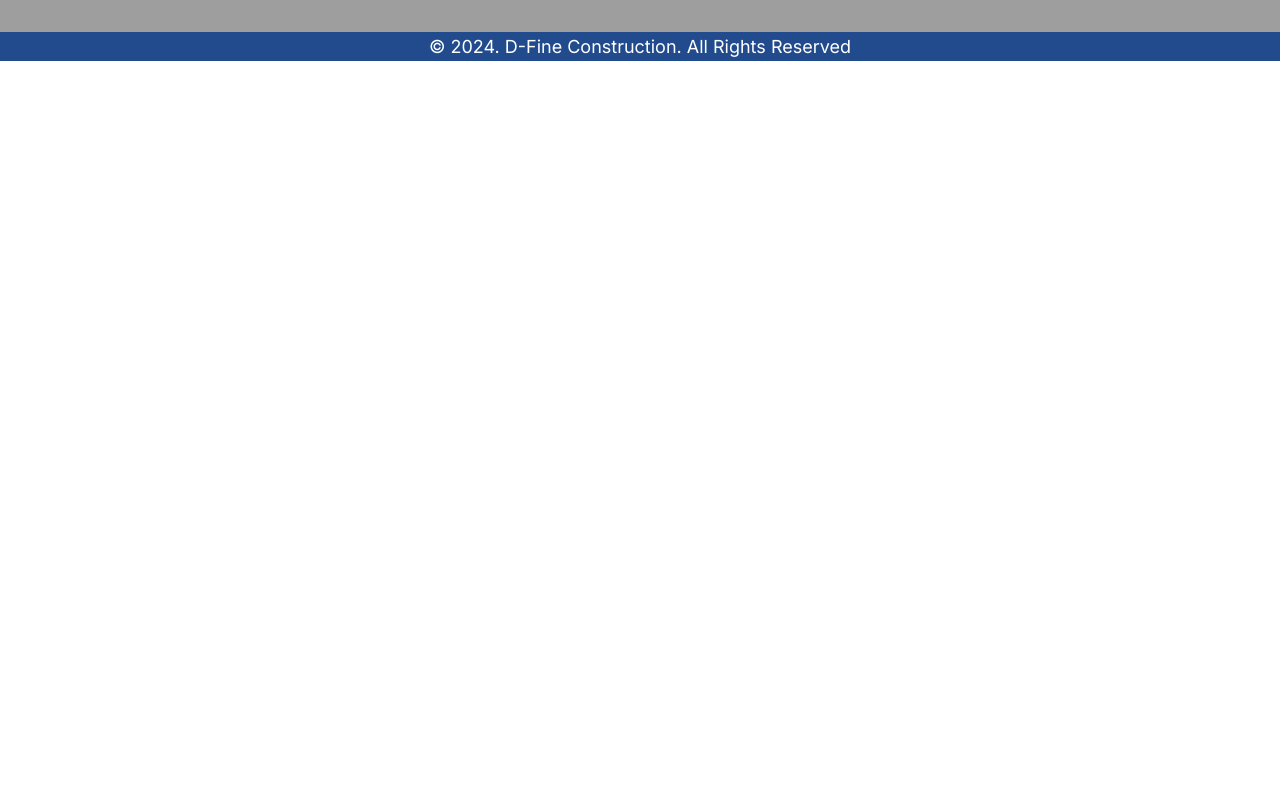
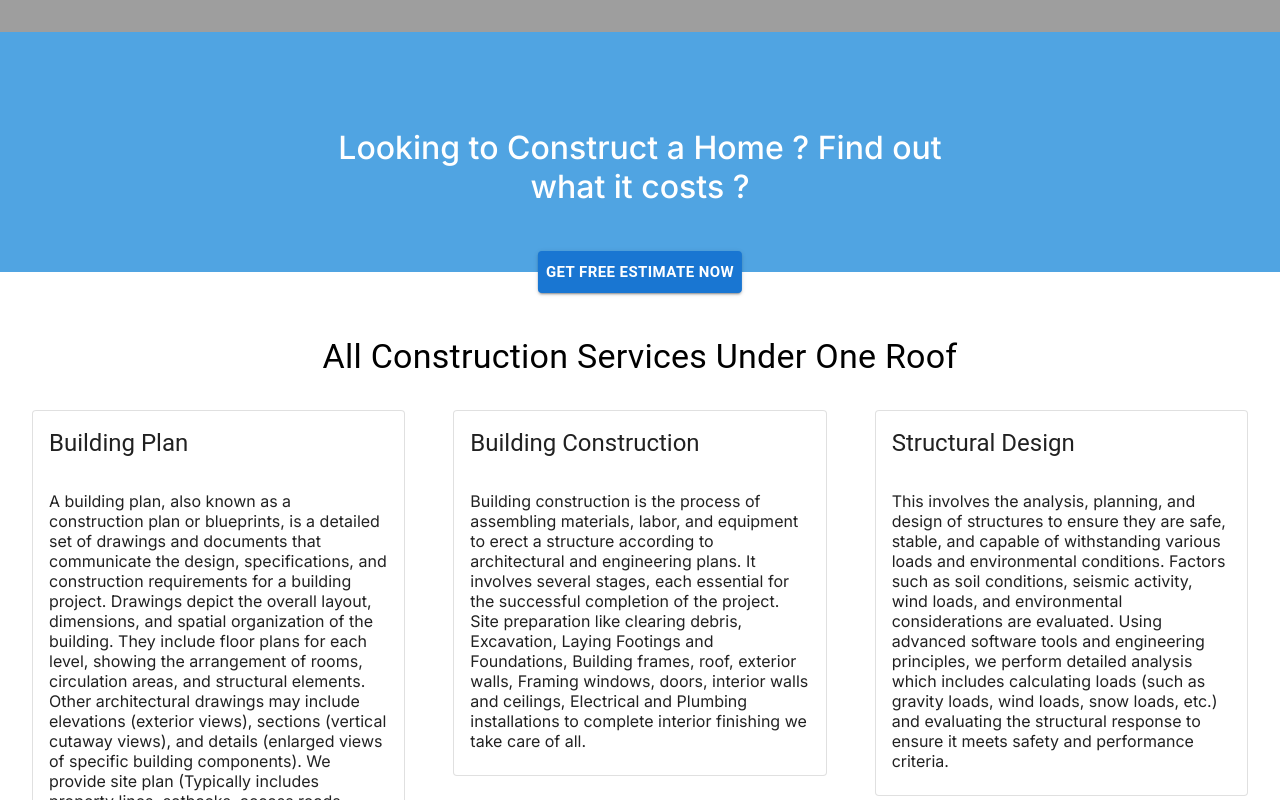
Before and after one commit to manojd929/dfineconstruction, a Next.js app: page / in a window 1280 px wide. Shown: the part 860-1660 px from the top of the page. Before the commit the page ends 921 px from the top, so only its background shows below. Built offline with nearby package versions, Linux system fonts and the light colour scheme; grey boxes are pictures that could not be loaded.

Commit message:
few more sections on hoem page

```diff
--- a/src/app/page.module.css
+++ b/src/app/page.module.css
@@ -1,4 +1,4 @@
-.homeBgContent {
+.homeBgContainer {
   position: relative;
   top: 45%;
   left: 50%;
@@ -22,6 +22,46 @@
   }
 }
 
+.estimateContainer {
+  position: relative;
+  text-align: center;
+  vertical-align: middle;
+
+  background-color: var(--primary-color);
+  min-height: 30vh;
+
+  .costQuestion {
+    position: absolute;
+    top: 40%;
+    left: 50%;
+    transform: translateX(-50%);
+    color: var(--white-color);
+    font-size: 2rem;
+    font-weight: 500;
+  }
+
+  .estimateButton {
+    position: absolute;
+    font-weight: bold;
+    padding: 8px;
+    top: 100%;
+    transform: translate(-50%, -50%);
+  }
+}
+
+.servicesContainer {
+  background-color: var(--white-color);
+  padding: 4rem 2rem;
+
+  .servicesHeader {
+    margin-bottom: 2rem;
+  }
+}
+
+.recentWorksContainer {
+
+}
+
 /* Tablet and Smaller Desktop */
 @media (max-width: 1120px) {
   .motto {
--- a/src/app/page.tsx
+++ b/src/app/page.tsx
@@ -1,14 +1,15 @@
 import BackgroundComp from "@/components/BackgroundComp";
+import config from '@/config/config.json';
+import { Button, Card, CardContent, CardHeader, Grid, Typography } from "@mui/material";
 import styles from "./page.module.css";
-import { Button } from "@mui/material";
-import config from '@/config/config.json'
 
 export default function Home() {
-  const { company } = config
+  const { company, services } = config
   return (
     <div className={styles.main}>
+      <section>
         <BackgroundComp>
-        <div className={styles.homeBgContent}>
+          <div className={styles.homeBgContainer}>
             <p className={styles.motto}>{company.motto}</p>
             <p className={styles.description}>{company.description}</p>
             <div className={styles.buttonsContainer}>
@@ -21,6 +22,41 @@ export default function Home() {
             </div>
           </div>
         </BackgroundComp>
+      </section>
+      <section>
+        <div className={styles.estimateContainer}>
+          <div className={styles.costQuestion}>
+            Looking to Construct a Home ? Find out what it costs ?
+          </div>
+          <Button className={styles.estimateButton} variant='contained' size="large" color="primary">
+            Get Free Estimate Now
+          </Button>
+        </div>
+      </section>
+      <section>
+        <div className={styles.servicesContainer}>
+          <Typography variant="h4" align="center" className={styles.servicesHeader}>
+            All Construction Services Under One Roof
+          </Typography>
+          <Grid container spacing={6}>
+            {services.map((svc, index) => (
+              <Grid key={svc.name + index} item xs={12} md={4} lg={4} >
+                <Card variant="outlined">
+                  <CardHeader title={svc.name} />
+                  <CardContent>
+                    {svc.description}
+                  </CardContent>
+                </Card>
+              </Grid>
+            ))}
+          </Grid>
+        </div>
+      </section>
+      <section>
+        <div className={styles.recentWorksContainer}>
+
+        </div>
+      </section>
     </div >
   );
 }
```
Lines whose indentation alone changed are shown as unchanged.
